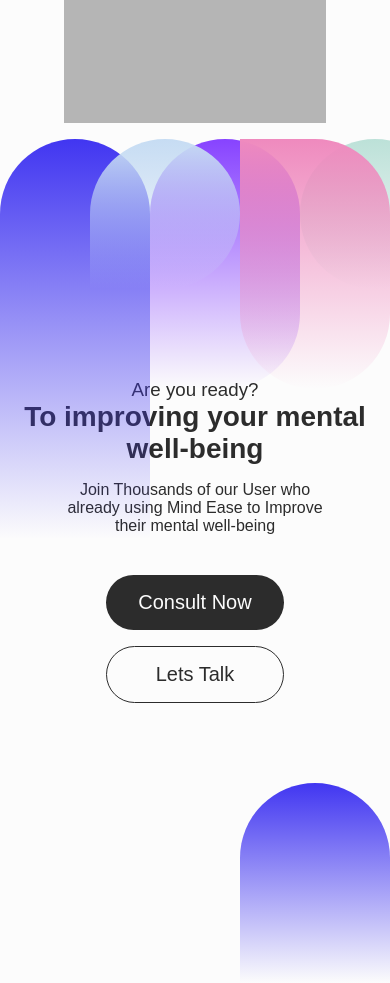
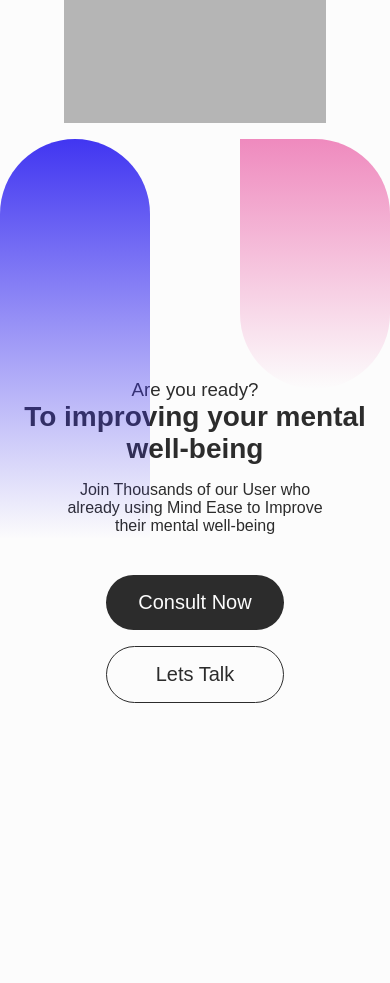
Before and after one commit to AlfaridzaHamdani/MindEase, a React (Vite) app: page /about in a window 390 px wide. Shown: the part 2700-3683 px from the top of the page. Built offline with nearby package versions, Linux system fonts and the light colour scheme.

Commit message:
Refactor CTASection component styles

```diff
--- a/src/components/ctaSection/styles.scss
+++ b/src/components/ctaSection/styles.scss
@@ -42,7 +42,7 @@
     align-items: center;
 
     .element {
-      background-color: #4136f1;
+      background-color: $blue;
     }
 
     .el1 {
@@ -54,6 +54,7 @@
       height: 400px;
       border-radius: 75px 75px 0 0;
     }
+
     .el2 {
       background: linear-gradient(to bottom, #8743ff, #feb47b00);
       position: absolute;
@@ -93,6 +94,7 @@
       height: 150px;
       border-radius: 75px 75px 75px 0;
     }
+
     .el6 {
       background: linear-gradient(to bottom, #4136f1, #feb47b00);
       position: absolute;
@@ -166,6 +168,13 @@
           width: 100%;
         }
       }
+
+      .el2,
+      .el3,
+      .el5,
+      .el6 {
+        display: none;
+      }
     }
   }
 }
```
